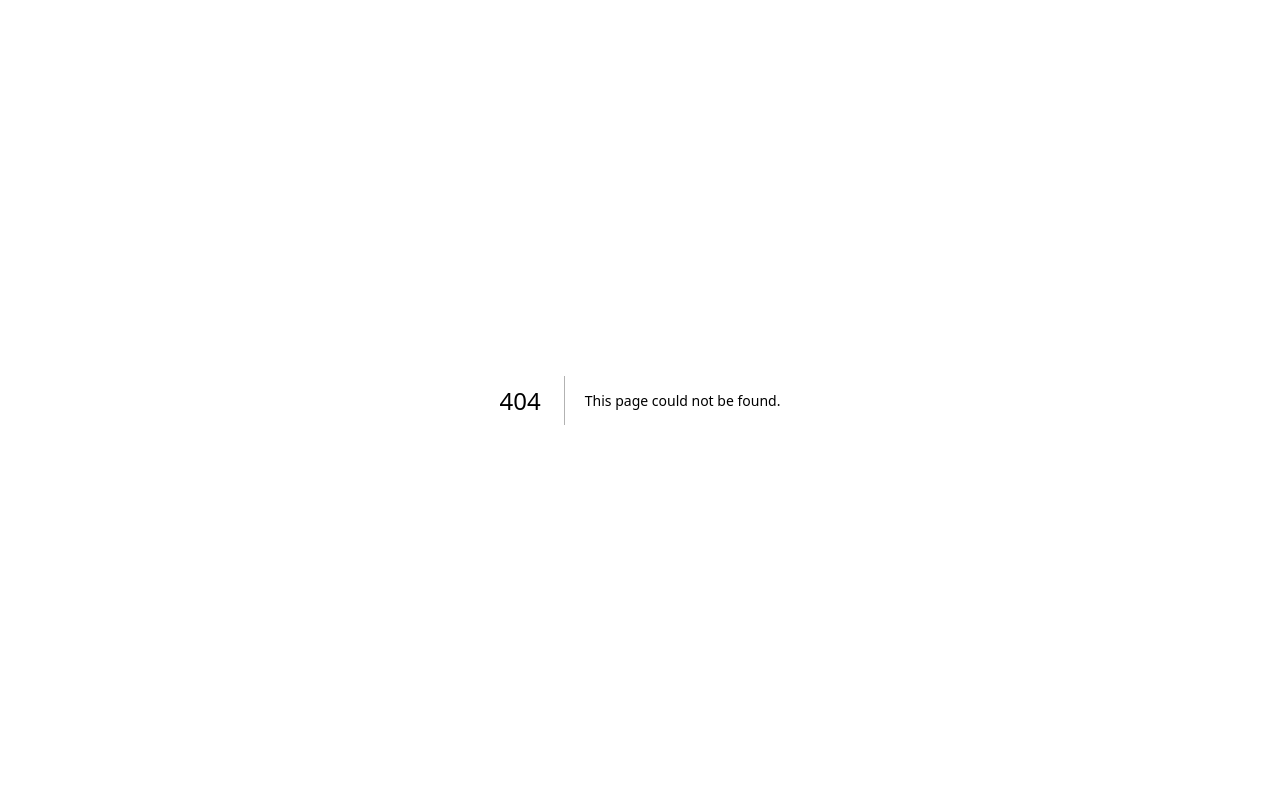
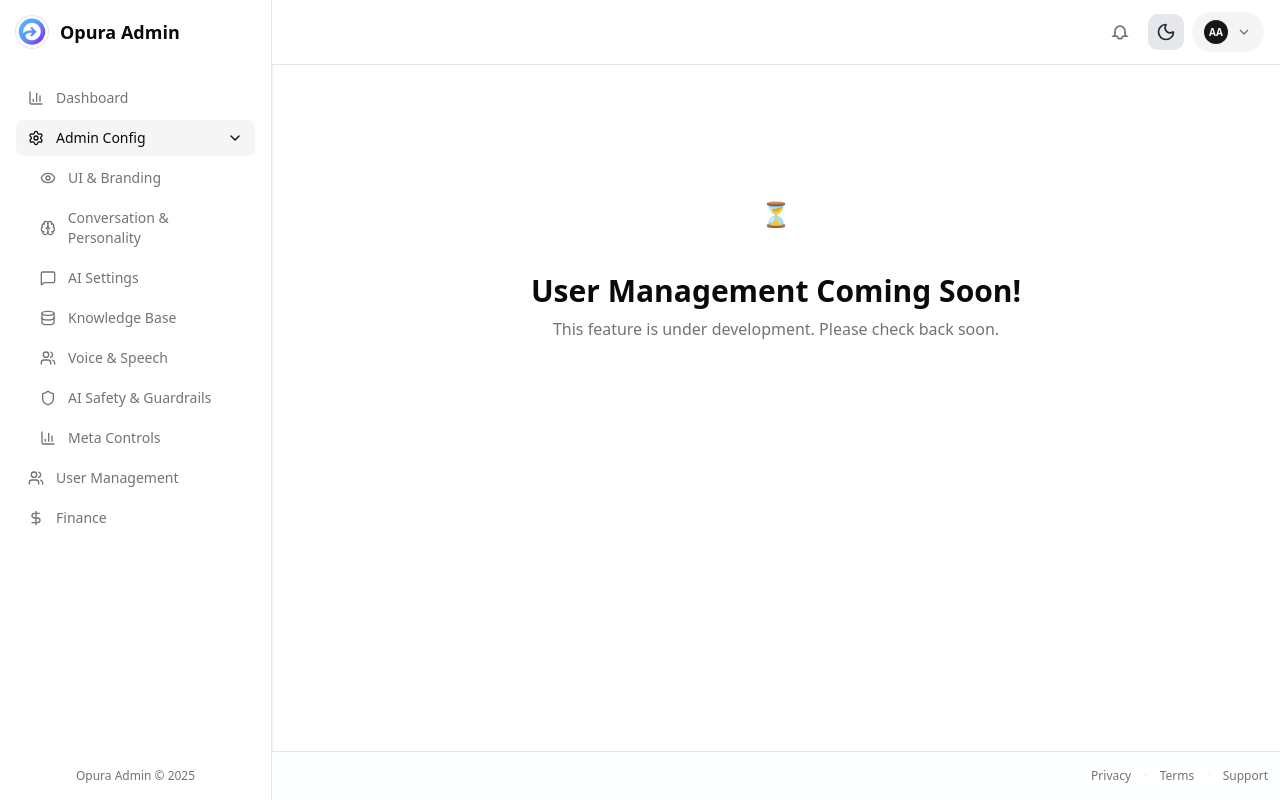
Before and after one commit to opura-ajay/opura-admin, a Next.js app: page /frontend/user-management in a window 1280 px wide. Before the commit this address had no page. Built offline with nearby package versions, Linux system fonts and the light colour scheme; no server answers.

Commit message:
finance and um page created

```diff
--- /dev/null
+++ b/src/app/frontend/(admin)/finance/page.tsx
@@ -0,0 +1,6 @@
+
+import ComingSoon from "@/components/ui/ComingSoon";
+
+export default function FinancePage() {
+	return <ComingSoon message="Finance Dashboard Coming Soon!" />;
+}
--- /dev/null
+++ b/src/app/frontend/(admin)/user-management/page.tsx
@@ -0,0 +1,6 @@
+
+import ComingSoon from "@/components/ui/ComingSoon";
+
+export default function UserManagementPage() {
+	return <ComingSoon message="User Management Coming Soon!" />;
+}
--- a/src/components/admin-config/LivePreview.tsx
+++ b/src/components/admin-config/LivePreview.tsx
@@ -28,9 +28,11 @@ export function LivePreview({ formData }: { formData: any }) {
 
   // Auto-scroll to bottom when new messages arrive
   useEffect(() => {
-    messagesEndRef.current?.scrollIntoView({ behavior: 'smooth' });
-    console.log('Messages updated:', formData, messages);
-  }, [messages]);
+      if (messagesEndRef.current) {
+        messagesEndRef.current.scrollIntoView({ behavior: 'smooth', block: 'nearest' });
+      }
+      // console.log('Messages updated:', formData, messages);
+    }, [input]);
 
   // Add welcome_message message on mount or when welcome_message changes
   useEffect(() => {
--- a/src/components/layout/Sidebar.tsx
+++ b/src/components/layout/Sidebar.tsx
@@ -1,6 +1,3 @@
-
-
-
 'use client';
 
 import { useRouter, usePathname } from 'next/navigation';
@@ -16,7 +13,6 @@ import {
   Users,
   Shield,
   BarChart3,
-    DollarSign,
 } from 'lucide-react';
 import { ConfigSection } from '@/config/admin-config';
 import Image from 'next/image';
@@ -25,7 +21,7 @@ export default function Sidebar({
   sections,
   activeSection,
   onSectionChange,
-    closeSdiebar
+  closeSdiebar,
 }: {
   sections: ConfigSection[];
   activeSection: string;
@@ -57,33 +53,33 @@ export default function Sidebar({
           'voice_speech',
           'guardrails',
           'meta_controls',
-                ].includes(s.id)
+        ].includes(s.id),
       ),
-        [sections]
+    [sections],
   );
 
-    const isDashboardRoute = pathname?.startsWith('/dashboard');
+  const isDashboard = pathname?.startsWith('/dashboard');
+  const isUsers = pathname?.startsWith('/user-management');
+  const isFinance = pathname?.startsWith('/finance');
+  const isAdminArea = pathname?.startsWith('/admin-config');
 
   const goDashboard = () => {
-        if (!isDashboardRoute) router.push('/dashboard');
-        closeSdiebar && closeSdiebar();
-
+    if (!isDashboard) router.push('/dashboard');
+    closeSdiebar?.();
   };
 
-    const openAdminConfig = () => {
-        // If user is on dashboard, go back to admin config root
-        if (isDashboardRoute) {
+  const toggleAdmin = () => {
+    // If user is on dashboard, open the admin shell first
+    if (isDashboard) {
       router.push('/admin-config');
     }
     setAdminOpen((o) => !o);
   };
 
   const selectConfigSection = (id: string) => {
-        // If currently on dashboard, navigate to /admin first so the page with the shell renders
-        if (isDashboardRoute) {
+    // Ensure admin shell is active before selecting subsection
+    if (!isAdminArea) {
       router.push('/admin-config');
-            // Small timeout to allow route transition before setting section;
-            // avoids a race where the shell isn't mounted yet.
       setTimeout(() => onSectionChange(id), 0);
       return;
     }
@@ -91,10 +87,8 @@ export default function Sidebar({
   };
 
   return (
-        <aside className="h-full w-68 flex-shrink-0 bg-card text-card-foreground">
+    <aside className="h-full w-68 flex-shrink-0 bg-card text-card-foreground border-r border-border shadow-sm">
       <div className="flex h-full flex-col p-4 overflow-y-auto">
-
-
         <div className="mb-8 flex items-center space-x-3">
           <div className="relative h-8 w-8 overflow-hidden rounded-full ring-1 ring-border bg-card">
             <Image
@@ -115,7 +109,8 @@ export default function Sidebar({
             <li>
               <button
                 onClick={goDashboard}
-                                className={`flex w-full items-center space-x-3 rounded-md px-3 py-2 text-left transition-colors ${isDashboardRoute
+                className={`flex w-full items-center space-x-3 rounded-md px-3 py-2 text-left transition-colors ${
+                  isDashboard
                     ? 'bg-primary text-primary-foreground'
                     : 'text-muted-foreground hover:bg-accent hover:text-accent-foreground'
                 }`}
@@ -125,11 +120,16 @@ export default function Sidebar({
               </button>
             </li>
 
-                        {/* Admin Config */}
+            {/* Admin Config (parent shows open state, not selected) */}
             <li>
               <button
-                                onClick={openAdminConfig}
-                                className="flex w-full items-center justify-between rounded-md px-3 py-2 text-left text-muted-foreground transition-colors hover:bg-accent hover:text-accent-foreground"
+                onClick={toggleAdmin}
+                className={`flex w-full items-center justify-between rounded-md px-3 py-2 text-left transition-colors
+                  ${
+                    adminOpen || isAdminArea
+                      ? 'text-foreground bg-secondary'
+                      : 'text-muted-foreground hover:bg-accent hover:text-accent-foreground'
+                  }`}
               >
                 <span className="flex items-center space-x-3">
                   <Settings className="h-4 w-4" />
@@ -143,15 +143,16 @@ export default function Sidebar({
               </button>
 
               {adminOpen && (
-                                <ul className="ml-2 mt-1 space-y-1">
+                <ul className="ml-3 mt-1 space-y-1">
                   {adminSubmenu.map((s) => {
                     const Icon = iconMap[s.id] || Settings;
-                                        const isActive = !isDashboardRoute && activeSection === s.id;
+                    const isActive = isAdminArea && activeSection === s.id;
                     return (
                       <li key={s.id}>
                         <button
                           onClick={() => selectConfigSection(s.id)}
-                                                    className={`flex w-full items-center space-x-3 rounded-md px-3 py-2 text-left transition-colors ${isActive
+                          className={`flex w-full items-center space-x-3 rounded-md px-3 py-2 text-left transition-colors ${
+                            isActive
                               ? 'bg-primary text-primary-foreground'
                               : 'text-muted-foreground hover:bg-accent hover:text-accent-foreground'
                           }`}
@@ -171,7 +172,7 @@ export default function Sidebar({
               <button
                 onClick={() => router.push('/user-management')}
                 className={`flex w-full items-center space-x-3 rounded-md px-3 py-2 text-left transition-colors ${
-                                    pathname?.startsWith('/user-management')
+                  isUsers
                     ? 'bg-primary text-primary-foreground'
                     : 'text-muted-foreground hover:bg-accent hover:text-accent-foreground'
                 }`}
@@ -186,7 +187,7 @@ export default function Sidebar({
               <button
                 onClick={() => router.push('/finance')}
                 className={`flex w-full items-center space-x-3 rounded-md px-3 py-2 text-left transition-colors ${
-                                    pathname?.startsWith('/finance')
+                  isFinance
                     ? 'bg-primary text-primary-foreground'
                     : 'text-muted-foreground hover:bg-accent hover:text-accent-foreground'
                 }`}
--- /dev/null
+++ b/src/components/ui/ComingSoon.tsx
@@ -0,0 +1,14 @@
+import React from "react";
+
+const ComingSoon = ({ message = "Coming Soon!" }: { message?: string }) => (
+  <div className="flex flex-col items-center justify-center h-full py-24 text-center">
+    <svg width="64" height="64" fill="none" viewBox="0 0 64 64" className="mb-6">
+      <circle cx="32" cy="32" r="32" fill="oklch(var(--chart-1))" />
+      <text x="32" y="38" textAnchor="middle" fontSize="24" fill="white" fontFamily="inherit">⏳</text>
+    </svg>
+    <h2 className="text-3xl font-bold text-card-foreground mb-2">{message}</h2>
+    <p className="text-muted-foreground">This feature is under development. Please check back soon.</p>
+  </div>
+);
+
+export default ComingSoon;
```
Lines whose indentation alone changed are shown as unchanged.
